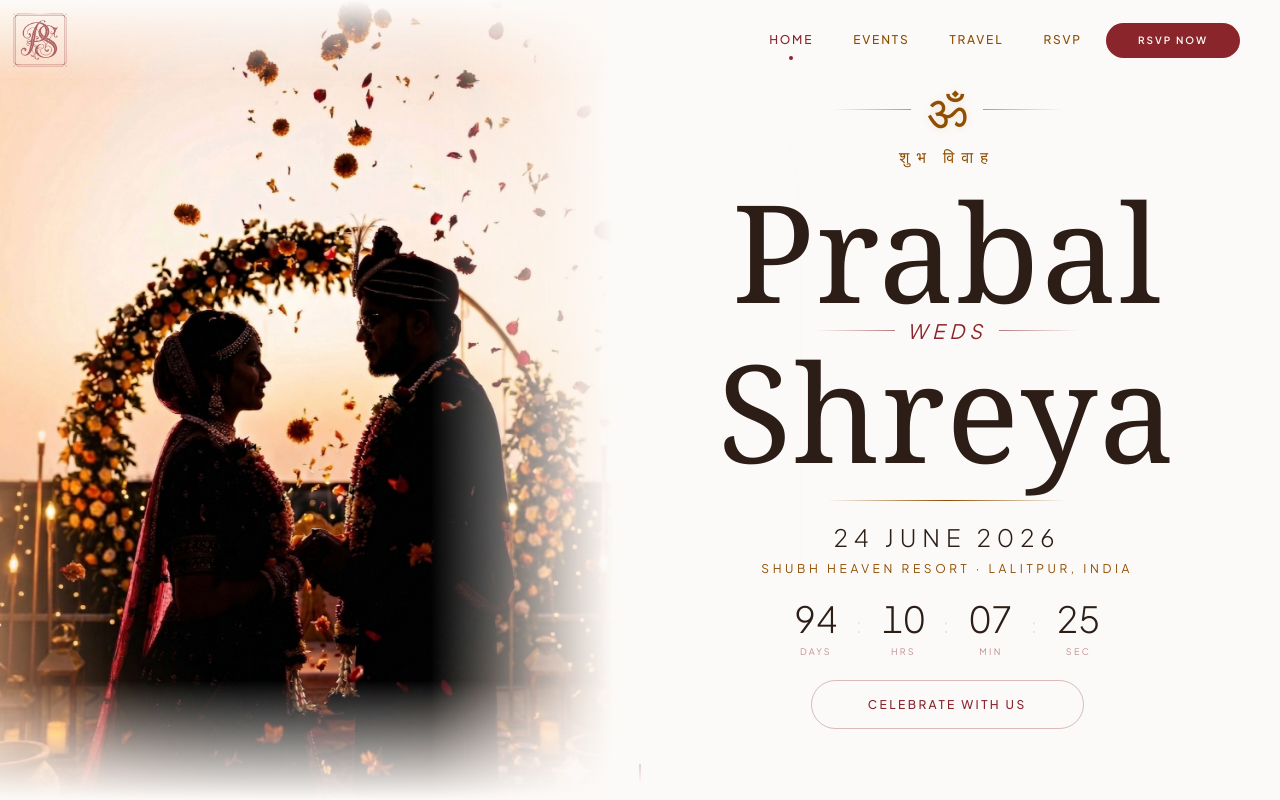
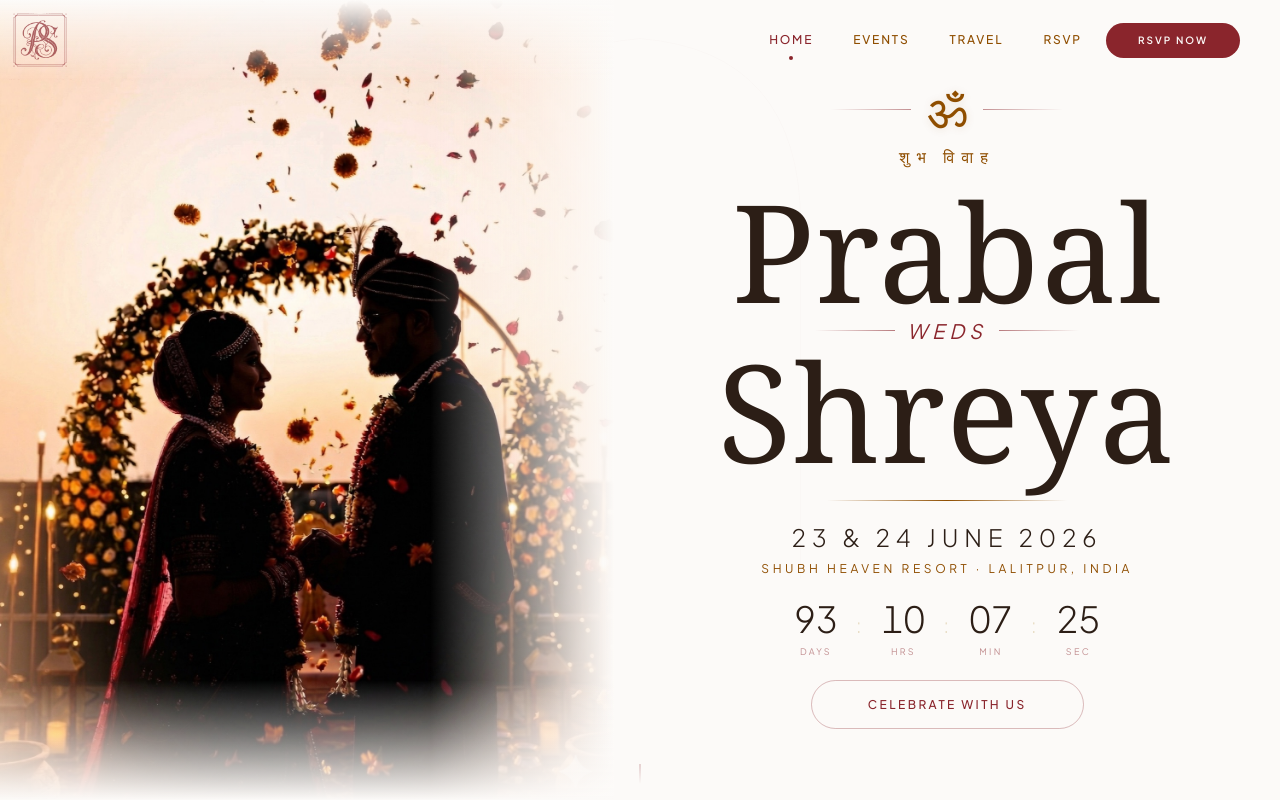
Before and after one commit to modiprabal/prabal-ki-shaadi, a Next.js app: page / in a window 1280 px wide. Shown: the top 800 px of the page. Built offline with nearby package versions, Linux system fonts and the light colour scheme.

Commit message:
chore: update wedding dates and adjust countdown target to check-in date

```diff
--- a/src/app/layout.tsx
+++ b/src/app/layout.tsx
@@ -23,9 +23,9 @@ const devanagari = Noto_Serif_Devanagari({
 });
 
 export const metadata: Metadata = {
-  title: "Prabal & Shreya | शुभ विवाह — 24 June 2026",
+  title: "Prabal & Shreya | शुभ विवाह — 23 & 24 June 2026",
   description:
-    "You are warmly invited to celebrate the wedding of Prabal Modi & Shreya Baisakhiya on 24 June 2026 at Shubh Heaven Resort, Lalitpur.",
+    "You are warmly invited to celebrate the wedding of Prabal Modi & Shreya Baisakhiya on 23 & 24 June 2026 at Shubh Heaven Resort, Lalitpur.",
 };
 
 export default function RootLayout({
--- a/src/app/page.tsx
+++ b/src/app/page.tsx
@@ -230,7 +230,7 @@ function HeroSection() {
             transition={{ duration: 0.8, delay: 1.6 }}
             className="mb-8"
           >
-            <Countdown targetDate={dates.mainWeddingDate} />
+            <Countdown targetDate={dates.checkInDate} />
           </motion.div>
 
           {/* CTA */}
--- a/src/config/weddingConfig.ts
+++ b/src/config/weddingConfig.ts
@@ -8,7 +8,7 @@ export const weddingConfig = {
     lastName: "Baisakhiya"
   },
   dates: {
-    mainWeddingDate: "24 June 2026",
+    mainWeddingDate: "23 & 24 June 2026",
     rsvpDeadline: "May 15, 2026",
     checkInDate: "23 June 2026",
     checkInTime: "12:00 PM"
```
